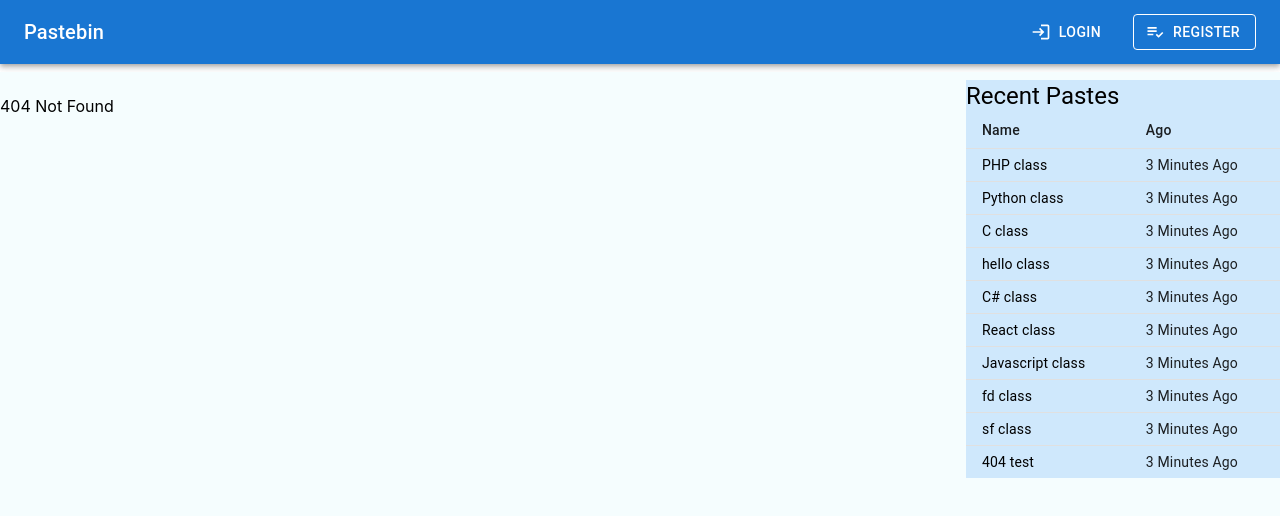
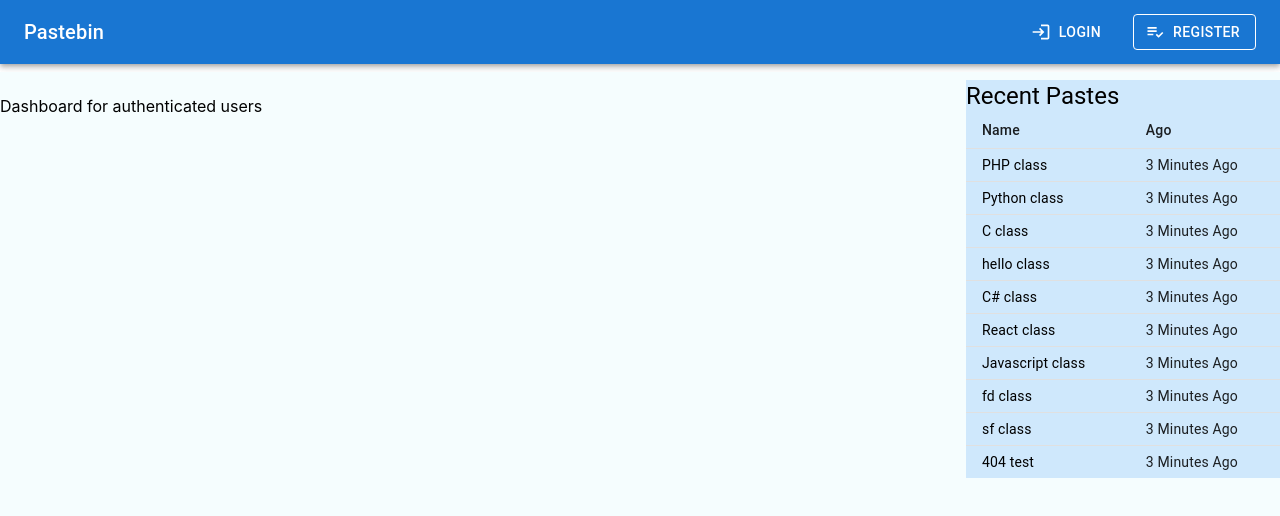
Before and after one commit to derekharget/paste-client, a React (Create React App) app: page /dashboard in a window 1280 px wide. Shown: the top 516 px of the page. Built offline with nearby package versions, Linux system fonts and the light colour scheme.

Commit message:
Created dashboard page and redirect if token exists

```diff
--- a/src/App.js
+++ b/src/App.js
@@ -1,6 +1,7 @@
 import React from 'react';
 import Navbar from "./components/NavBar/NavBar.component";
 import {BrowserRouter as Router, Switch, Route} from "react-router-dom";
+import Box from "@mui/material/Box";
 
 //Imports for routing
 import Index from './pages/Index/Index';
@@ -9,14 +10,15 @@
 import NewPaste from "./pages/NewPaste/NewPaste";
 import Paste from "./pages/Paste/Paste";
 import Layout from "./components/Layout/Layout";
-import Box from "@mui/material/Box";
 import NotFound from "./pages/NotFound/NotFound";
+import Dashboard from "./pages/Dashboard/Dashboard";
 
 
 const routes = [
     {path: '/', name: 'Home', Component: Index, exact: true},
     {path: '/register', name: 'Register', Component: Register, exact: false},
     {path: '/login', name: 'Login', Component: Login, exact: false},
+    {path: '/dashboard', name: 'Dashboard', Component: Dashboard, exact: false},
     {path: '/new', name: 'NewPaste', Component: NewPaste, exact: true},
     {path: '/paste/:id', name: 'Paste', Component: Paste, exact: false},
     {path: '*', name: 'NotFound', Component: NotFound, exact: false},
--- a/src/hooks/Auth/Auth.js
+++ b/src/hooks/Auth/Auth.js
@@ -44,9 +44,12 @@
     return JSON.parse(localStorage.getItem("user"));
 };
 
-export default {
+
+const AuthService = {
     register,
     login,
     logout,
     getCurrentUser,
 };
+
+export default AuthService;
--- /dev/null
+++ b/src/pages/Dashboard/Dashboard.jsx
@@ -0,0 +1,11 @@
+import React from 'react';
+
+const Dashboard = () => {
+    return (
+        <div>
+            <p>Dashboard for authenticated users</p>
+        </div>
+    );
+};
+
+export default Dashboard;
--- a/src/pages/Register/Register.jsx
+++ b/src/pages/Register/Register.jsx
@@ -1,21 +1,32 @@
 import React, {useState} from 'react';
+import Auth from '../../hooks/Auth/Auth';
 import Box from "@mui/material/Box";
 import {CircularProgress, TextField, Typography} from "@mui/material";
 import Button from "@mui/material/Button";
 import {useForm} from "react-hook-form";
 import {useMutation, useQueryClient} from "react-query";
-import Auth from '../../hooks/Auth/Auth';
+import { useHistory, Redirect } from "react-router-dom";
 
 
-const Login = () => {
+
+
+const Register = () => {
     const {register, handleSubmit} = useForm();
     const [isError, setIsError] = useState(false);
 
     const queryClient = useQueryClient();
+    const history = useHistory();
+
+
+    // if(Auth.getCurrentUser()) {
+    //     history.push("/dashboard");
+    // }
+
 
     const {mutate, isLoading} = useMutation(Auth.register, {
         onSuccess: data => {
-            console.log(data);
+            history.push("/dashboard");
+            console.log("data2: ",data);
             setIsError(false);
         },
         onError: () => {
@@ -29,12 +40,15 @@
 
     const onSubmit = data => {
         mutate(data);
-        console.log(data);
+        console.log('Data: ',data);
     }
 
 
     return (
         <Box sx={{textAlign: 'center', display: 'flex', flexDirection: 'column', alignItems: 'center', width: '100%'}}>
+
+            {Auth.getCurrentUser() && <Redirect to="/dashboard" />}
+
             <Typography variant="h4">Register</Typography>
 
             <Box sx={{maxWidth: 'md', bgcolor: '#cfe8fc', mt: 4}} component="form"
@@ -105,4 +119,4 @@
     );
 };
 
-export default Login;
+export default Register;
```
